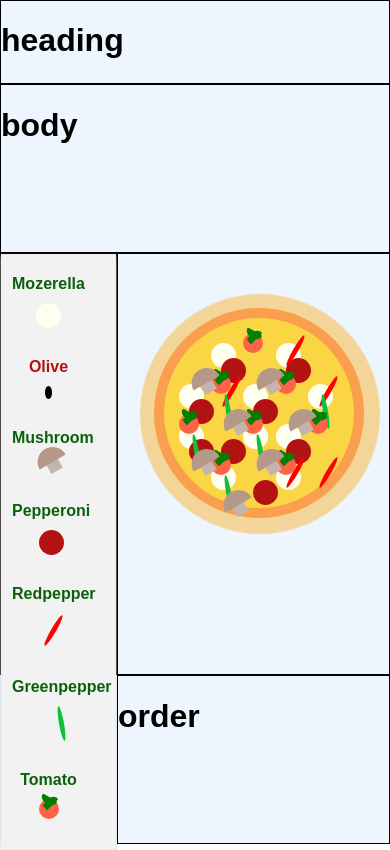
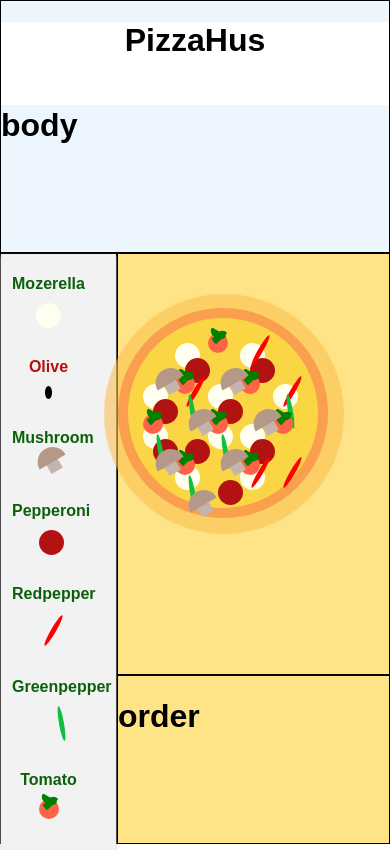
Before and after one commit to MarlenaFlueh/react-pizza-builder, a React (Create React App) app: page / in a window 390 px wide. Built offline with nearby package versions, Linux system fonts and the light colour scheme.

Commit message:
optimize mobile

```diff
--- a/src/components/PizzaBuilder/PizzaBuilder.js
+++ b/src/components/PizzaBuilder/PizzaBuilder.js
@@ -6,7 +6,7 @@
 const PizzaContainer = styled.div`
   width: 200px;
   height: 200px;
-  margin: 20% auto;
+  margin: 20% 0;
   text-align: center;
   font-weight: bold;
   font-size: 1.2rem;
@@ -17,11 +17,11 @@
   }
 
   @media (min-width: 500px) and (min-height: 401px) {
-    width: 450px;
-    height: 450px;
+    width: 350px;
+    height: 350px;
   }
 
-  @media (min-width: 1000px) and (min-height: 700px) {
+  @media (min-width: 1050px) and (min-height: 700px) {
     width: 400px;
     height: 400px;
   }
--- a/src/container/Pizza/Pizza.js
+++ b/src/container/Pizza/Pizza.js
@@ -5,6 +5,7 @@
 import Toolbar from "../../components/Toolbar/Toolbar";
 import * as ingredients from "../../components/PizzaBuilder/Ingredients";
 import * as positions from "../../components/PizzaBuilder/IngredientPosition";
+import Heading from "../../components/Heading/Heading";
 
 export const Container = styled.div`
   display: grid;
@@ -17,7 +18,7 @@
   top: 0;
   left: 0;
   @media (min-width: 1050px) and (min-height: 700px) {
-    grid-template-columns: 20% 30% 20% 10% 20%;
+    grid-template-columns: 20% 20% 20% 10% 30%;
     grid-auto-rows: 10% 20% 35% 35%;
   }
 `;
@@ -26,10 +27,11 @@
   grid-column: 1/6;
   grid-row: 1;
   border: 1px solid black;
+  z-index: 1;
 
   @media (min-width: 1050px) and (min-height: 700px) {
     grid-column: 3/6;
-    grid-row: 2;
+    grid-row: 2/4;
   }
 `;
 
@@ -45,7 +47,8 @@
 
 export const SectionThree = styled.div`
   grid-column: 1/2;
-  grid-row: 3;
+  grid-row: 3/5;
+  background-color: #ffe487;
   border: 1px solid black;
   @media (min-width: 1050px) and (min-height: 700px) {
     grid-column: 1;
@@ -56,6 +59,7 @@
 export const SectionFour = styled.div`
   grid-column: 2/6;
   grid-row: 3;
+  background-color: #ffe487;
   border: 1px solid black;
   @media (min-width: 1050px) and (min-height: 700px) {
     grid-column: 2/4;
@@ -66,9 +70,10 @@
 export const SectionFive = styled.div`
   grid-column: 2/6;
   grid-row: 4;
+  background-color: #ffe487;
   border: 1px solid black;
   @media (min-width: 1050px) and (min-height: 700px) {
-    grid-column: 2;
+    grid-column: 2/4;
     grid-row: 4;
   }
 `;
@@ -135,7 +140,7 @@
     return (
       <Container>
         <SectionOne col="3/5" row="2" color="white">
-          <h1>heading</h1>
+          <Heading />
         </SectionOne>
         <SectionTwo col="4/6" row="1/4" color="grey">
           <h1>body</h1>
```
